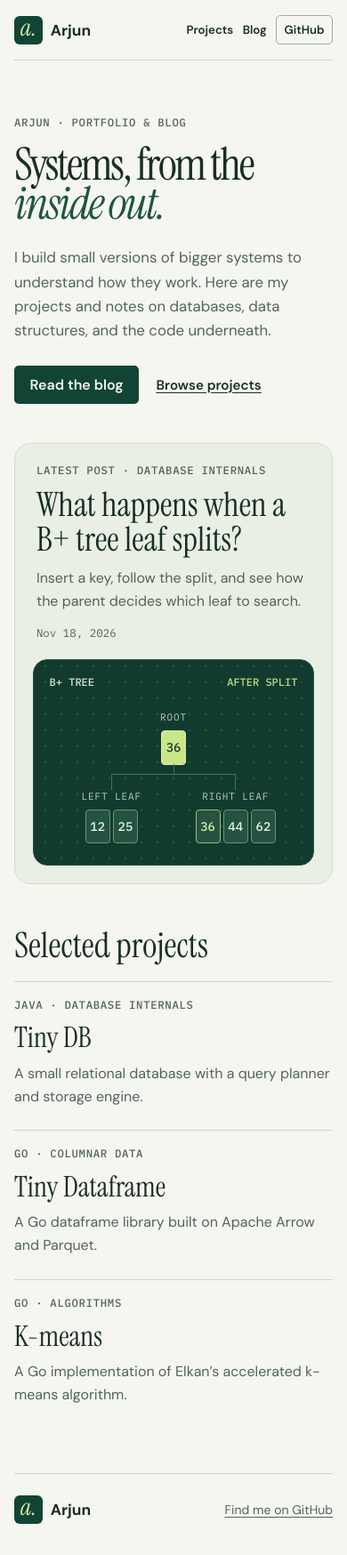
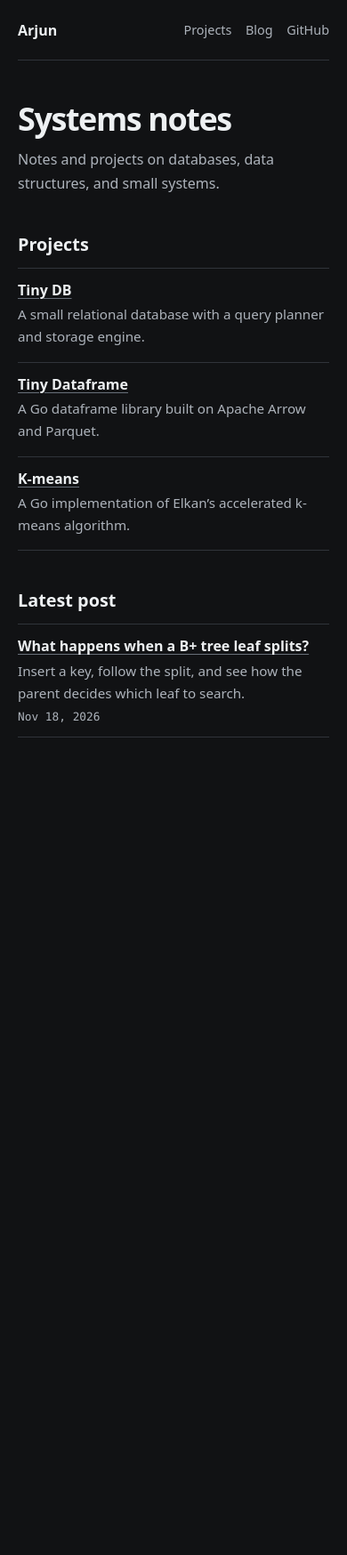
Before and after one commit to arjunsk/blog, an Astro site: page / in a window 390 px wide. Shown: the whole page at 89% size. After the commit the page ends 877 px from the top, so only its background shows below. Built offline with nearby package versions, Linux system fonts and the light colour scheme; Astro itself is replaced by a stand-in of ours.

Commit message:
Simplify the blog with a dark theme

```diff
--- a/src/components/TreePreview.astro
+++ /dev/null
@@ -1,50 +0,0 @@
-<div class="tree-preview" aria-hidden="true">
-  <div class="preview-label"><span>B+ TREE</span><span>AFTER SPLIT</span></div>
-  <div class="preview-diagram">
-    <div class="preview-root"><span>ROOT</span><b>36</b></div>
-    <div class="preview-branches"></div>
-    <div class="preview-leaves">
-      <div><span>LEFT LEAF</span><p><b>12</b><b>25</b></p></div>
-      <div><span>RIGHT LEAF</span><p><b class="preview-accent">36</b><b>44</b><b>62</b></p></div>
-    </div>
-  </div>
-</div>
-
-<style>
-  .tree-preview {
-    --line: #47705c;
-    --text: #d6e8d3;
-    background: #123b2f;
-    color: var(--text);
-    border: 1px solid #285242;
-    border-radius: 1rem;
-    padding: clamp(1.1rem, 3vw, 1.75rem);
-    min-width: 0;
-    background-image: radial-gradient(#81a88a40 1px, transparent 1px);
-    background-size: 18px 18px;
-    background-position: center;
-  }
-
-  .preview-label { display: flex; justify-content: space-between; gap: 1rem; font: 500 .75rem var(--mono); }
-  .preview-label span:last-child { color: #bcda84; }
-  .preview-diagram { display: grid; justify-items: center; padding: 1.55rem 0 .35rem; }
-  .preview-root, .preview-leaves > div { display: grid; justify-items: center; gap: .5rem; }
-  .preview-root span, .preview-leaves span { background: #123b2f; color: #b7cfbc; font: .69rem var(--mono); letter-spacing: .08em; }
-  .preview-root b, .preview-leaves b {
-    display: grid;
-    place-items: center;
-    width: clamp(1.75rem, 3.4vw, 2.6rem);
-    height: 2.4rem;
-    color: #edf3e7;
-    background: #245341;
-    border: 1px solid #6a9272;
-    border-radius: .25rem;
-    font: 500 .87rem var(--mono);
-  }
-  .preview-root b { color: #17372a; background: #c9e689; border-color: #d9eba7; }
-  .preview-leaves .preview-accent { color: #d8efa3; border-color: #a6bb72; }
-  .preview-branches { position: relative; width: 50%; border-inline: 1px solid var(--line); border-top: 1px solid var(--line); margin-top: .65rem; height: 1.13rem; }
-  .preview-branches::before { content: ''; position: absolute; width: 1px; height: .72rem; left: 50%; bottom: 100%; background: var(--line); }
-  .preview-leaves { display: grid; width: 100%; grid-template-columns: repeat(2, minmax(0, 1fr)); }
-  .preview-leaves p { display: flex; gap: .2rem; margin: 0; }
-</style>
--- a/src/layouts/Base.astro
+++ b/src/layouts/Base.astro
@@ -5,7 +5,7 @@ import { sitePath } from '../site';
 interface Props {
   title: string;
   description: string;
-  section?: 'home' | 'blog';
+  section?: 'blog';
 }
 
 const { title, description, section } = Astro.props;
@@ -16,33 +16,28 @@ const canonical = new URL(Astro.url.pathname, Astro.site);
   <head>
     <meta charset="utf-8" />
     <meta name="viewport" content="width=device-width, initial-scale=1" />
+    <meta name="color-scheme" content="dark" />
+    <meta name="theme-color" content="#111214" />
     <meta name="description" content={description} />
     <meta property="og:title" content={title} />
     <meta property="og:description" content={description} />
     <meta property="og:url" content={canonical} />
     <link rel="canonical" href={canonical} />
     <link rel="icon" href={sitePath('favicon.svg')} />
-    <link rel="preconnect" href="https://fonts.googleapis.com" />
-    <link rel="preconnect" href="https://fonts.gstatic.com" crossorigin="anonymous" />
-    <link href="https://fonts.googleapis.com/css2?family=DM+Sans:wght@400;500;600;700&family=Instrument+Serif:ital@0;1&family=IBM+Plex+Mono:wght@400;500;600&display=swap" rel="stylesheet" />
     <title>{title}</title>
   </head>
   <body>
     <a href="#content" class="skip">Skip to content</a>
     <header class="shell site-header">
-      <a class="brand" href={sitePath()} aria-label="Arjun, home"><span aria-hidden="true" class="brand-mark">a.</span> Arjun</a>
+      <a class="brand" href={sitePath()} aria-label="Arjun, home">Arjun</a>
       <nav aria-label="Main navigation">
         <a href={sitePath('#projects')}>Projects</a>
         <a href={sitePath('posts/')} aria-current={section === 'blog' ? 'page' : undefined}>Blog</a>
-        <a class="github-link" href="https://github.com/arjunsk">GitHub</a>
+        <a href="https://github.com/arjunsk">GitHub</a>
       </nav>
     </header>
     <main id="content" class="shell">
       <slot />
     </main>
-    <footer class="shell site-footer">
-      <a class="brand" href={sitePath()}><span aria-hidden="true" class="brand-mark">a.</span> Arjun</a>
-      <a href="https://github.com/arjunsk">Find me on GitHub</a>
-    </footer>
   </body>
 </html>
--- a/src/pages/index.astro
+++ b/src/pages/index.astro
@@ -1,42 +1,43 @@
 ---
 import { getCollection } from 'astro:content';
 import Base from '../layouts/Base.astro';
-import TreePreview from '../components/TreePreview.astro';
 import { formatDate, projects, sitePath } from '../site';
 
 const posts = (await getCollection('posts')).sort((a, b) => b.data.date.getTime() - a.data.date.getTime());
+const latest = posts[0];
 ---
-<Base title="Arjun — Systems notes and projects" description="Arjun's portfolio and technical notes on databases, data structures, and small systems." section="home">
-  <section class="hero">
-    <p class="eyebrow">Arjun · Portfolio &amp; blog</p>
-    <h1>Systems, from the<br class="hero-break" /> <em>inside out.</em></h1>
-    <p class="hero-intro">I build small versions of bigger systems to understand how they work. Here are my projects and notes on databases, data structures, and the code underneath.</p>
-    <div class="hero-actions">
-      <a class="primary-link" href={sitePath('posts/')}>Read the blog</a>
-      <a class="plain-link" href={sitePath('#projects')}>Browse projects</a>
-    </div>
+<Base title="Arjun — Systems notes and projects" description="Arjun's notes and projects on databases, data structures, and small systems.">
+  <header class="page-heading">
+    <h1>Systems notes</h1>
+    <p>Notes and projects on databases, data structures, and small systems.</p>
+  </header>
+
+  <section class="content-section" id="projects" aria-labelledby="projects-title">
+    <h2 id="projects-title">Projects</h2>
+    <ul class="reading-list">
+      {projects.map(project => (
+        <li class="reading-row">
+          <div>
+            <h3><a href={project.url}>{project.name}</a></h3>
+            <p>{project.description}</p>
+          </div>
+        </li>
+      ))}
+    </ul>
   </section>
 
-  {posts[0] && <section class="featured" aria-labelledby="latest-title">
-    <div class="featured-text">
-      <p class="eyebrow">Latest post · {posts[0].data.topic}</p>
-      <h2 id="latest-title"><a href={sitePath(`posts/${posts[0].id}/`)}>{posts[0].data.title}</a></h2>
-      <p>{posts[0].data.summary}</p>
-      <time datetime={posts[0].data.date.toISOString().slice(0, 10)}>{formatDate(posts[0].data.date)}</time>
-    </div>
-    {posts[0].id === 'b-plus-tree-leaf-split' && <TreePreview />}
-  </section>}
-
-  <section class="projects" id="projects" aria-labelledby="projects-title">
-    <h2 id="projects-title">Selected projects</h2>
-    <div class="project-list">
-      {projects.map(project => (
-        <article class="project">
-          <p class="eyebrow">{project.tags}</p>
-          <h3><a href={project.url}>{project.name}</a></h3>
-          <p>{project.description}</p>
+  {latest && (
+    <section class="content-section" aria-labelledby="latest-title">
+      <h2 id="latest-title">Latest post</h2>
+      <div class="reading-list">
+        <article class="reading-row">
+          <div>
+            <h3><a href={sitePath(`posts/${latest.id}/`)}>{latest.data.title}</a></h3>
+            <p>{latest.data.summary}</p>
+          </div>
+          <time datetime={latest.data.date.toISOString().slice(0, 10)}>{formatDate(latest.data.date)}</time>
         </article>
-      ))}
-    </div>
-  </section>
+      </div>
+    </section>
+  )}
 </Base>
--- a/src/site.ts
+++ b/src/site.ts
@@ -7,19 +7,16 @@ export const projects = [
   {
     name: 'Tiny DB',
     description: 'A small relational database with a query planner and storage engine.',
-    tags: 'Java · Database internals',
     url: 'https://github.com/dborchard/tiny-db',
   },
   {
     name: 'Tiny Dataframe',
     description: 'A Go dataframe library built on Apache Arrow and Parquet.',
-    tags: 'Go · Columnar data',
     url: 'https://github.com/dborchard/tiny_dataframe',
   },
   {
     name: 'K-means',
     description: 'A Go implementation of Elkan’s accelerated k-means algorithm.',
-    tags: 'Go · Algorithms',
     url: 'https://github.com/arjunsk/kmeans',
   },
 ];
@@ -27,12 +24,10 @@ export const projects = [
 export const publishedWriting = [
   {
     title: 'Build a Tiny Database in Java',
-    topic: 'Databases',
     url: 'https://medium.com/javarevisited/build-a-tiny-database-in-java-ca6d3f06e115',
   },
   {
     title: 'Build a Tiny Compiler in Java',
-    topic: 'Compilers',
     url: 'https://medium.com/javarevisited/build-a-tiny-compiler-in-java-662f67a1ce85',
   },
 ];
--- a/src/styles/global.css
+++ b/src/styles/global.css
@@ -1,102 +1,110 @@
 :root {
-  color-scheme: light;
-  --paper: #f4f6ef;
-  --ink: #192e24;
-  --muted: #536458;
-  --rule: #cbd6c8;
-  --green: #124435;
-  --lime: #d9edaa;
-  --serif: "Instrument Serif", Georgia, serif;
-  --sans: "DM Sans", system-ui, sans-serif;
-  --mono: "IBM Plex Mono", ui-monospace, monospace;
-  background: var(--paper);
-  color: var(--ink);
+  color-scheme: dark;
+  --page: #111214;
+  --surface: #181a1d;
+  --raised: #22252a;
+  --text: #edf0f2;
+  --muted: #adb3bb;
+  --border: #30343a;
+  --control-border: #686f79;
+  --accent: #bcd8ff;
+  --accent-ink: #111a28;
+  --sans: system-ui, sans-serif;
+  --mono: ui-monospace, "SFMono-Regular", Consolas, monospace;
+  background: var(--page);
+  color: var(--text);
   font-family: var(--sans);
-  font-size: 100%;
 }
 
 *, *::before, *::after { box-sizing: border-box; }
 body { margin: 0; }
 button, input { font: inherit; }
-a { color: inherit; text-underline-offset: .18em; }
-a:hover { text-decoration-color: #3e6953; }
-:focus-visible { outline: 2px solid #34634c; outline-offset: 4px; }
-p { line-height: 1.63; }
-h1, h2, h3 { font-family: var(--serif); font-weight: 400; line-height: 1.03; }
+a { color: inherit; text-underline-offset: .21em; }
+a:hover { color: var(--accent); }
+:focus-visible { outline: 2px solid var(--accent); outline-offset: 4px; }
+p { line-height: 1.65; }
+h1, h2, h3 { line-height: 1.22; }
 h1, h2, h3, p { overflow-wrap: break-word; }
-.shell { width: min(100% - 3.5rem, 69.5rem); margin-inline: auto; }
-.skip { position: absolute; z-index: 2; top: .75rem; left: .75rem; padding: .5rem; transform: translateY(-250%); background: var(--green); color: white; }
+
+.shell {
+  width: min(100% - 2.5rem, 44rem);
+  margin-inline: auto;
+}
+
+.skip {
+  position: absolute;
+  top: .75rem;
+  left: .75rem;
+  padding: .5rem .75rem;
+  transform: translateY(-250%);
+  background: var(--accent);
+  color: var(--accent-ink);
+}
+
 .skip:focus { transform: none; }
+.skip:hover { color: var(--accent-ink); }
 
-.site-header, .site-footer { display: flex; justify-content: space-between; align-items: center; gap: 1.2rem; }
-.site-header { min-height: 5rem; border-bottom: 1px solid var(--rule); }
-.brand { display: inline-flex; align-items: center; gap: .55rem; text-decoration: none; font-weight: 700; font-size: 1.08rem; }
-.brand-mark { display: grid; place-items: center; width: 2rem; height: 2rem; padding-bottom: .16em; border-radius: .38rem; color: var(--lime); background: var(--green); font: italic 1.65rem/1 var(--serif); }
-.site-header nav { display: flex; align-items: center; gap: clamp(.8rem, 3vw, 2rem); }
-.site-header nav a { font-size: .91rem; font-weight: 600; text-decoration: none; }
-.site-header nav a:hover, .site-header nav [aria-current] { text-decoration: underline; }
-.site-header nav .github-link { padding: .43rem .78rem; text-decoration: none; border: 1px solid #9bac9c; border-radius: .32rem; }
-.site-header nav .github-link:hover { background: #e7eee2; }
-.site-footer { padding-block: 1.5rem 2.2rem; border-top: 1px solid var(--rule); margin-top: clamp(4rem, 9vw, 7.25rem); }
-.site-footer > a:last-child { color: var(--muted); font-size: .875rem; }
+.site-header {
+  display: flex;
+  justify-content: space-between;
+  align-items: center;
+  gap: 1rem;
+  min-height: 4.25rem;
+  border-bottom: 1px solid var(--border);
+}
 
-.eyebrow { color: var(--muted); font: 500 .77rem/1.5 var(--mono); letter-spacing: .055em; text-transform: uppercase; margin: 0 0 .75rem; }
-.hero { padding: clamp(3.75rem, 7vw, 6rem) 0 clamp(2.75rem, 5vw, 4rem); }
-.hero h1 { font-size: clamp(4.25rem, 10.1vw, 8.9rem); line-height: .86; letter-spacing: -.044em; margin: 1.12rem 0 1.55rem; }
-.hero h1 em { color: #205441; font-weight: inherit; }
-.hero-intro { color: var(--muted); max-width: 37rem; margin: 0; font-size: clamp(1.05rem, 2vw, 1.21rem); }
-.hero-actions { display: flex; flex-wrap: wrap; align-items: center; gap: 1.2rem; margin-top: 1.6rem; }
-.primary-link { text-decoration: none; border-radius: .32rem; color: #f4f8ef; background: var(--green); font-weight: 600; padding: .67rem 1.1rem; }
-.primary-link:hover { background: #245b45; }
-.plain-link { font-weight: 600; font-size: .95rem; }
+.site-header a { text-decoration: none; }
+.brand { font-weight: 650; }
+.site-header nav { display: flex; flex-wrap: wrap; align-items: center; gap: clamp(.85rem, 4vw, 1.5rem); }
+.site-header nav a { color: var(--muted); font-size: .9rem; }
+.site-header nav a:hover, .site-header nav [aria-current] { color: var(--text); text-decoration: underline; }
 
-.featured { display: grid; grid-template-columns: 1.05fr 1fr; gap: clamp(1.25rem, 4vw, 3rem); align-items: center; padding: clamp(1.25rem, 3vw, 1.85rem); background: #e9efe5; border: 1px solid #d1ddd0; border-radius: 1.15rem; }
-.featured-text { padding-inline: clamp(0rem, 1vw, .6rem); }
-.featured h2 { margin: 0; font-size: clamp(2.35rem, 4.7vw, 3.85rem); }
-.featured h2 a, .project h3 a, .reading-row :is(h2, h3) a { text-decoration: none; }
-.featured h2 a:hover, .project h3 a:hover, .reading-row :is(h2, h3) a:hover { text-decoration: underline; text-decoration-thickness: .045em; }
-.featured-text > p:not(.eyebrow), .project > p:last-child { color: var(--muted); margin: .65rem 0; }
-.featured time, .reading-row time { color: var(--muted); font: .78rem var(--mono); white-space: nowrap; }
-.projects { padding-top: clamp(3.1rem, 7vw, 5.1rem); scroll-margin-top: 1.5rem; }
-.projects h2, .external-writing > h2 { font-size: clamp(2.45rem, 5vw, 4rem); margin: 0 0 1.2rem; }
-.project-list { display: grid; grid-template-columns: repeat(3, minmax(0, 1fr)); gap: 1.55rem; }
-.project { border-top: 1px solid var(--rule); padding: 1rem 0 0; }
-.project h3 { margin: 0; font-size: clamp(2rem, 3vw, 2.8rem); }
+main.shell { padding-bottom: clamp(3rem, 9vw, 6rem); }
 
-.listing-header { padding-block: clamp(3.75rem, 8vw, 6rem) 2rem; }
-.listing-header h1, .post-header h1 { margin: 0; font-size: clamp(3.35rem, 7.6vw, 6.2rem); letter-spacing: -.035em; }
-.listing-header p, .post-deck { color: var(--muted); font-size: clamp(1.03rem, 2.3vw, 1.22rem); margin: .8rem 0 0; }
-.reading-list { list-style: none; margin: 0; padding: 0; border-top: 1px solid var(--rule); }
-.reading-row { display: flex; align-items: flex-start; justify-content: space-between; gap: .6rem 1.15rem; padding-block: 1.25rem; border-bottom: 1px solid var(--rule); }
-.reading-row .eyebrow { margin-bottom: .45rem; }
-.reading-row :is(h2, h3) { margin: 0; font-size: clamp(1.9rem, 4.3vw, 2.85rem); }
-.reading-row p:last-child { color: var(--muted); margin-bottom: 0; }
-.external-writing { margin-top: clamp(3rem, 8vw, 5rem); }
+.page-heading { margin-block: clamp(2.75rem, 8vw, 4.5rem) 2rem; }
+.page-heading h1, .post-header h1 {
+  margin: 0;
+  font-size: clamp(2.25rem, 6vw, 3.25rem);
+  font-weight: 650;
+  letter-spacing: -.04em;
+}
 
-.post { width: min(100%, 50.5rem); margin: auto; }
-.post-header { margin: clamp(2.5rem, 6vw, 4.9rem) 0 2rem; padding-bottom: 1.6rem; border-bottom: 1px solid var(--rule); }
-.back-link { display: inline-block; color: var(--muted); font-size: .9rem; margin-bottom: 1.5rem; }
-.post-header h1 { font-size: clamp(3.2rem, 7.35vw, 5.9rem); }
-.prose { font-size: 1.055rem; }
-.prose > p { margin: .8rem 0 1.4rem; }
-.prose > h2 { margin: 2.35rem 0 .65rem; font-size: clamp(2rem, 5vw, 3rem); }
-.prose code { padding: .08em .27em; border-radius: .22em; background: #e4ebdf; font: .9em var(--mono); }
-.prose pre { overflow: auto; border-radius: .5rem; padding: 1rem; }
+.page-heading p, .post-deck { color: var(--muted); margin: .65rem 0 0; }
+
+.content-section { margin-top: 2.75rem; scroll-margin-top: 1.75rem; }
+.content-section > h2 { margin: 0 0 .85rem; font-size: 1.24rem; font-weight: 650; }
+.reading-list { list-style: none; padding: 0; margin: 0; border-top: 1px solid var(--border); }
+.reading-row {
+  display: flex;
+  justify-content: space-between;
+  align-items: baseline;
+  gap: .4rem 1.25rem;
+  padding-block: .95rem;
+  border-bottom: 1px solid var(--border);
+}
+
+.reading-row :is(h2, h3) { margin: 0; font-size: 1rem; font-weight: 620; }
+.reading-row :is(h2, h3) a { text-decoration-color: var(--control-border); }
+.reading-row :is(h2, h3) a:hover { text-decoration-color: currentColor; }
+.reading-row p { color: var(--muted); margin: .3rem 0 0; font-size: .95rem; }
+.reading-row :is(time, .row-meta) {
+  color: var(--muted);
+  font-family: var(--mono);
+  font-size: .8rem;
+  white-space: nowrap;
+}
+
+.post-header { margin: clamp(2rem, 6vw, 3.5rem) 0 1.65rem; padding-bottom: 1.35rem; border-bottom: 1px solid var(--border); }
+.back-link { display: inline-block; color: var(--muted); font-size: .875rem; margin-bottom: 1.15rem; }
+.eyebrow { color: var(--muted); font: .8rem/1.5 var(--mono); margin: 0 0 .75rem; }
+.prose > p { margin: .8rem 0 1.3rem; }
+.prose > h2 { margin: 2rem 0 .65rem; font-size: 1.35rem; font-weight: 650; }
+.prose a { color: var(--accent); }
+.prose code { padding: .1em .31em; border-radius: .22em; background: var(--raised); font: .9em var(--mono); }
+.prose pre { overflow: auto; border-radius: .4rem; padding: 1rem; }
 .prose pre code { padding: 0; background: transparent; }
 
-@media (max-width: 700px) {
-  .shell { width: calc(100% - 2rem); }
-  .hero h1 { font-size: clamp(3.65rem, 12.35vw, 6rem); }
-  .featured, .project-list { grid-template-columns: 1fr; }
-  .project-list { gap: .9rem; }
+@media (max-width: 34rem) {
+  .reading-row { flex-wrap: wrap; }
+  .reading-row time, .reading-row .row-meta { flex-basis: 100%; }
 }
-
-@media (max-width: 430px) {
-  .site-header { min-height: 4.25rem; gap: .65rem; }
-  .site-header nav { gap: .65rem; }
-  .site-header nav a { font-size: .83rem; }
-  .site-header nav .github-link { padding-inline: .52rem; }
-  .hero h1 { font-size: clamp(3rem, 13vw, 4.2rem); }
-  .hero-break { display: none; }
-  .reading-row { flex-wrap: wrap; }
-}
```
Also changed, not shown: src/components/LeafSplit.astro (+89 -30 lines), src/pages/posts/index.astro (+4 -4 lines), public/favicon.svg.
